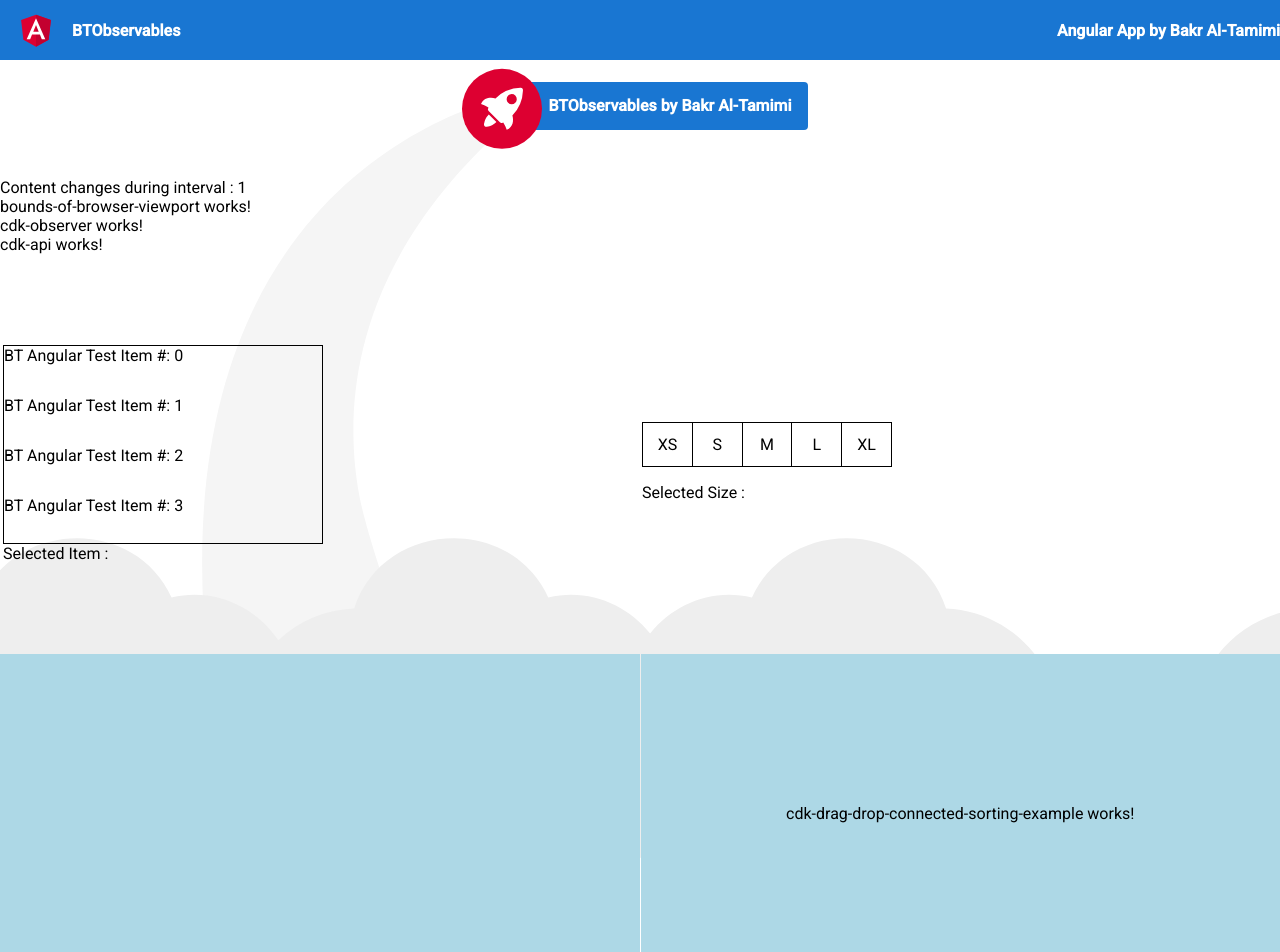
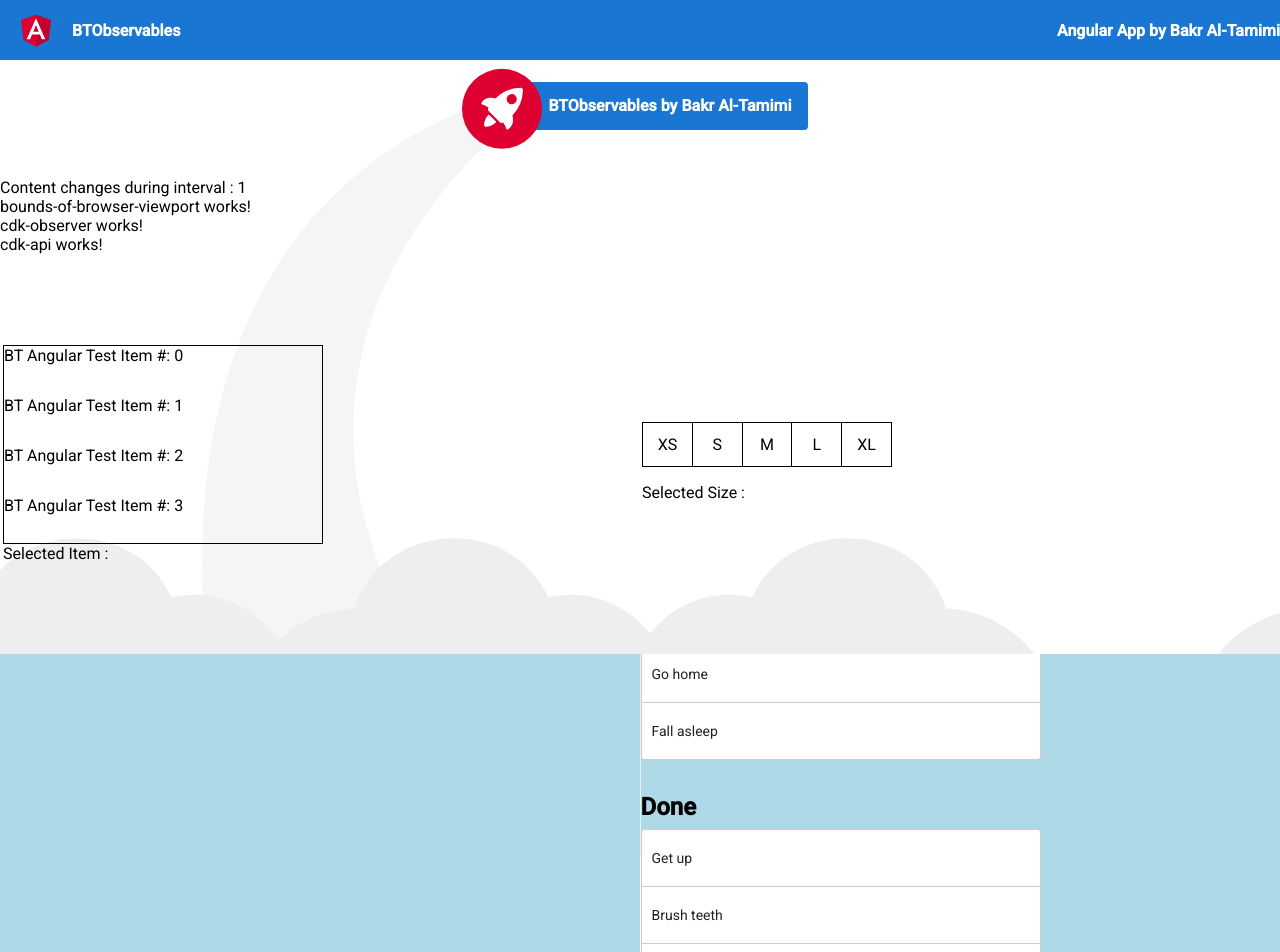
Before and after one commit to Bakr-Al-Tamimi/BTObservables-1, an Angular app: page / in a window 1280 px wide. Shown: the top 952 px of the page. Built offline with nearby package versions, Linux system fonts and the light colour scheme.

Commit message:
add cdk drag and drop component

```diff
--- a/src/app/cdk-examples/cdk-drag-drop-connected-sorting-example/cdk-drag-drop-connected-sorting-example.component.css
+++ b/src/app/cdk-examples/cdk-drag-drop-connected-sorting-example/cdk-drag-drop-connected-sorting-example.component.css
@@ -0,0 +1,54 @@
+.example-container {
+    width: 400px;
+    max-width: 100%;
+    margin: 0 25px 25px 0;
+    display: inline-block;
+    vertical-align: top;
+  }
+
+  .example-list {
+    border: solid 1px #ccc;
+    min-height: 60px;
+    background: white;
+    border-radius: 4px;
+    overflow: hidden;
+    display: block;
+  }
+
+  .example-box {
+    padding: 20px 10px;
+    border-bottom: solid 1px #ccc;
+    color: rgba(0, 0, 0, 0.87);
+    display: flex;
+    flex-direction: row;
+    align-items: center;
+    justify-content: space-between;
+    box-sizing: border-box;
+    cursor: move;
+    background: white;
+    font-size: 14px;
+  }
+
+  .cdk-drag-preview {
+    box-sizing: border-box;
+    border-radius: 4px;
+    box-shadow: 0 5px 5px -3px rgba(0, 0, 0, 0.2),
+                0 8px 10px 1px rgba(0, 0, 0, 0.14),
+                0 3px 14px 2px rgba(0, 0, 0, 0.12);
+  }
+
+  .cdk-drag-placeholder {
+    opacity: 0;
+  }
+
+  .cdk-drag-animating {
+    transition: transform 250ms cubic-bezier(0, 0, 0.2, 1);
+  }
+
+  .example-box:last-child {
+    border: none;
+  }
+
+  .example-list.cdk-drop-list-dragging .example-box:not(.cdk-drag-placeholder) {
+    transition: transform 250ms cubic-bezier(0, 0, 0.2, 1);
+  }
--- a/src/app/cdk-examples/cdk-drag-drop-connected-sorting-example/cdk-drag-drop-connected-sorting-example.component.html
+++ b/src/app/cdk-examples/cdk-drag-drop-connected-sorting-example/cdk-drag-drop-connected-sorting-example.component.html
@@ -1 +1,27 @@
-<p>cdk-drag-drop-connected-sorting-example works!</p>
+<div class="example-container">
+    <h2>To do</h2>
+
+    <div
+      cdkDropList
+      #todoList="cdkDropList"
+      [cdkDropListData]="todo"
+      [cdkDropListConnectedTo]="[doneList]"
+      class="example-list"
+      (cdkDropListDropped)="drop($event)">
+      <div class="example-box" *ngFor="let item of todo" cdkDrag>{{item}}</div>
+    </div>
+  </div>
+
+  <div class="example-container">
+    <h2>Done</h2>
+
+    <div
+      cdkDropList
+      #doneList="cdkDropList"
+      [cdkDropListData]="done"
+      [cdkDropListConnectedTo]="[todoList]"
+      class="example-list"
+      (cdkDropListDropped)="drop($event)">
+      <div class="example-box" *ngFor="let item of done" cdkDrag>{{item}}</div>
+    </div>
+  </div>
--- a/src/app/cdk-examples/cdk-drag-drop-connected-sorting-example/cdk-drag-drop-connected-sorting-example.component.ts
+++ b/src/app/cdk-examples/cdk-drag-drop-connected-sorting-example/cdk-drag-drop-connected-sorting-example.component.ts
@@ -10,9 +10,9 @@
   styleUrls: ['cdk-drag-drop-connected-sorting-example.component.css'],
 })
 export class CdkDragDropConnectedSortingExampleComponent {
-  todo = ['Get to work', 'Pick up groceries', 'Go home', 'Fall asleep'];
+  todo = ['Get to work', 'Call Wife', 'Go home', 'Fall asleep'];
 
-  done = ['Get up', 'Brush teeth', 'Take a shower', 'Check e-mail', 'Walk dog'];
+  done = ['Get up', 'Brush teeth', 'Take a shower', 'Check e-mail', 'Call Mum'];
 
   drop(event: CdkDragDrop<string[]>) {
     if (event.previousContainer === event.container) {
```
